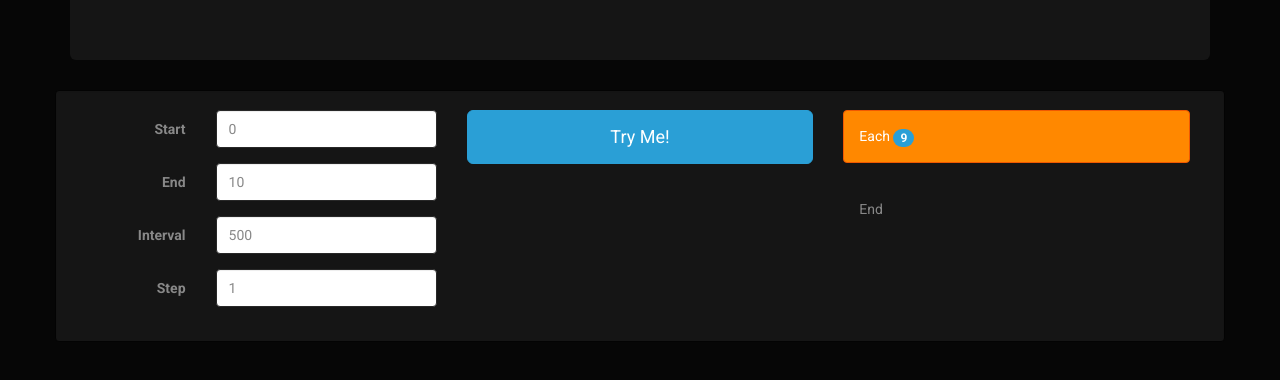
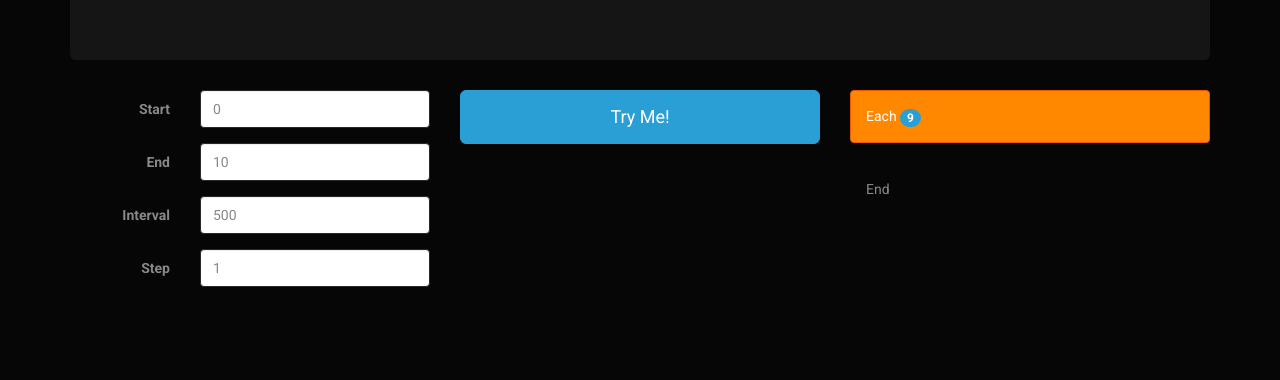
Before and after one commit to ArtskydJ/range-interval, a website: page index.html in a window 1280 px wide. Shown: the part 180-560 px from the top of the page. Drawn offline with Linux system fonts and the light colour scheme.

Commit message:
Remove well

```diff
--- a/index.html
+++ b/index.html
@@ -14,7 +14,7 @@
 					Change the numbers on the left, and watch how it changes the boxes on the right.
 				</p>
 			</div>
-			<div class="row well">
+			<div class="row">
 				<form class=form-horizontal>
 					<div class="col-sm-4">
 						<div class="form-group">
```
